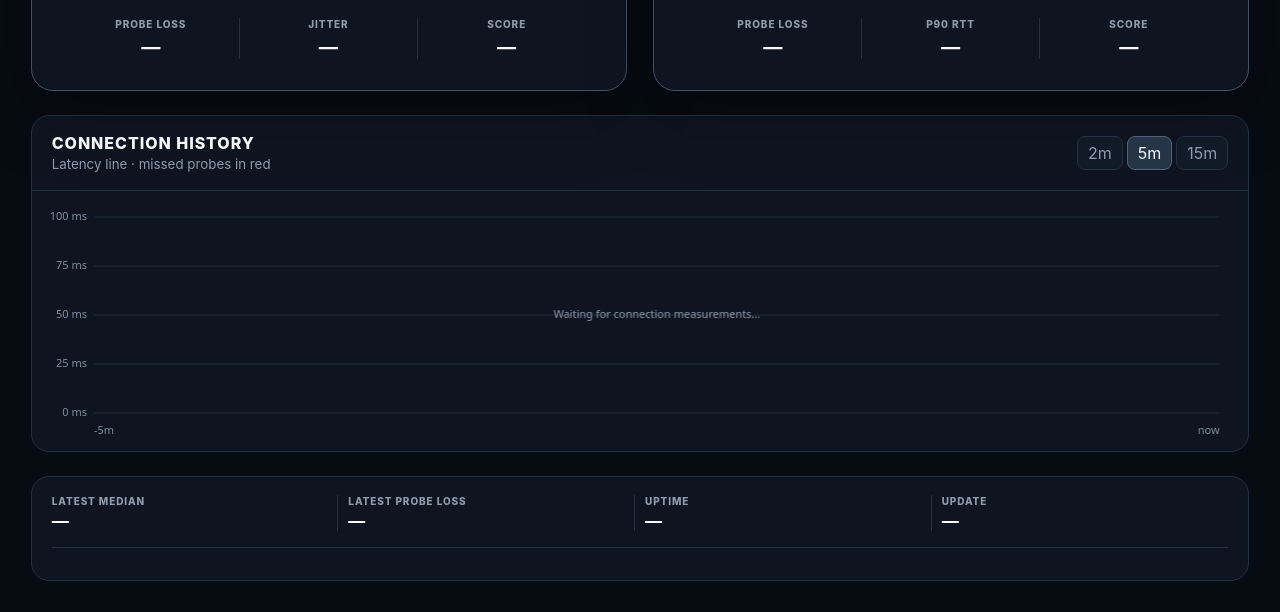
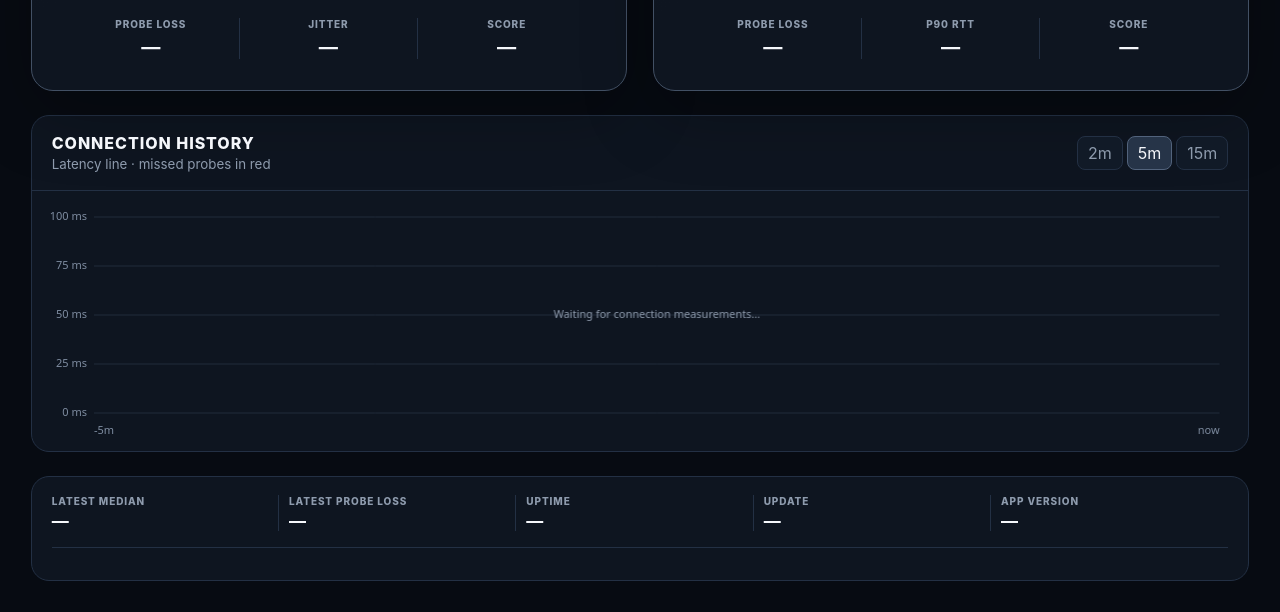
Before and after one commit to KuRLiC/constatra, a plain HTML site: page internal/webui/index.html in a window 1280 px wide. Shown: the part 674-1286 px from the top of the page. Drawn offline with Linux system fonts and the light colour scheme; no server answers.

Commit message:
Track every build version and automate GitHub releases
Introduce a persistent major.minor.patch.build VERSION file with validated, lock-protected atomic increments for every supported build entry point. Embed the exact build version in native and cross-compiled binaries and surface it in the dashboard, console, API, and version command while ensuring a single Linux/Windows build pair shares one value. Add a guarded GitHub release workflow with non-mutating dry-run preflight, branch and remote synchronization checks, unrelated-change rejection, race-enabled tests, SHA-256 manifests, detailed release commits, annotated tags, atomic pushes, and GitHub Release asset uploads. Route Make targets through the version-aware scripts and document version semantics, recovery, prerequisites, publication order, and failure handling.

```diff
--- a/internal/webui/app.css
+++ b/internal/webui/app.css
@@ -148,7 +148,7 @@ main { width: min(1500px, 100%); margin: 0 auto; padding: clamp(16px, 2.4vw, 36p
 #history-chart { width: 100%; height: 100%; display: block; }
 
 .technical-panel { padding: 18px 20px; }
-.technical-summary { display: grid; grid-template-columns: repeat(4, 1fr); gap: 10px; }
+.technical-summary { display: grid; grid-template-columns: repeat(5, 1fr); gap: 10px; }
 .technical-summary span { padding-right: 12px; border-right: 1px solid var(--line); }
 .technical-summary span:last-child { border: 0; }
 .technical-summary strong { display: block; font-size: 17px; margin-top: 4px; font-variant-numeric: tabular-nums; }
@@ -171,6 +171,7 @@ main { width: min(1500px, 100%); margin: 0 auto; padding: clamp(16px, 2.4vw, 36p
   .quality-card { min-height: 600px; }
   .technical-summary { grid-template-columns: repeat(2, 1fr); row-gap: 18px; }
   .technical-summary span:nth-child(2) { border: 0; }
+  .technical-summary span:nth-child(4) { border: 0; }
 }
 
 @media (max-width: 450px) {
--- a/internal/webui/app.js
+++ b/internal/webui/app.js
@@ -31,6 +31,7 @@
     latestLoss: document.querySelector("#latest-loss"),
     uptime: document.querySelector("#uptime"),
     interval: document.querySelector("#interval"),
+    appVersion: document.querySelector("#app-version"),
     targets: document.querySelector("#targets"),
     chart: document.querySelector("#history-chart"),
     fullscreenButton: document.querySelector("#fullscreen-button"),
@@ -131,6 +132,7 @@
     if (!snapshot || typeof snapshot !== "object") return;
     state.startedAt = snapshot.startedAt || state.startedAt;
     state.intervalMs = finite(snapshot.intervalMs, state.intervalMs);
+    elements.appVersion.textContent = snapshot.version || "—";
     elements.interval.textContent = state.intervalMs >= 1000
       ? `${(state.intervalMs / 1000).toFixed(state.intervalMs % 1000 ? 1 : 0)} s`
       : `${Math.round(state.intervalMs)} ms`;
--- a/internal/webui/index.html
+++ b/internal/webui/index.html
@@ -72,6 +72,7 @@
         <span><small>LATEST PROBE LOSS</small><strong id="latest-loss">—</strong></span>
         <span><small>UPTIME</small><strong id="uptime">—</strong></span>
         <span><small>UPDATE</small><strong id="interval">—</strong></span>
+        <span><small>APP VERSION</small><strong id="app-version">—</strong></span>
       </div>
       <div id="targets" class="targets" aria-label="Probe targets"></div>
     </section>
```
Also changed, not shown: 10 other files.
